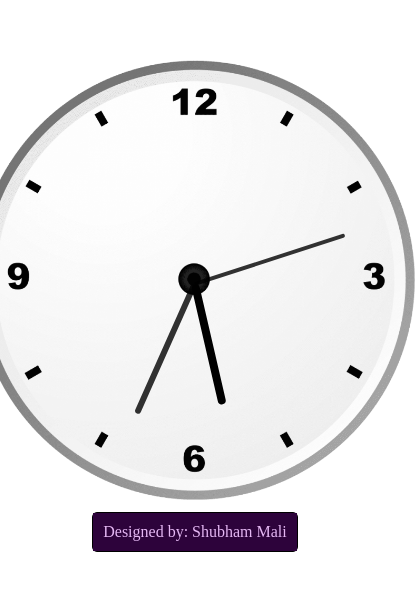
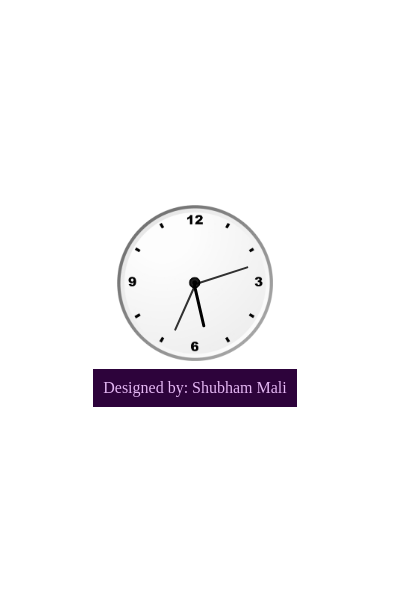
Before and after one commit to shubham-mali7/Analog-Clock, a plain HTML site: page index.html in a window 390 px wide. Shown: the part 116-706 px from the top of the page, 415 px wide, since content can reach past the window. Drawn offline with Linux system fonts and the light colour scheme.

Commit message:
added mediaqueries, given bodyheight 100vh for small screens

```diff
--- a/style.css
+++ b/style.css
@@ -8,12 +8,11 @@ body {
   flex-direction: column;
   align-items: center;
   justify-content: center;
-  height: 100vh;
 }
 #clockContainer {
   position: relative;
-  width: 440px;
-  height: 440px;
+  width: 40vw;
+  height: 40vw;
   background: url(clock.png) no-repeat center center/cover;
   /* border: 1px solid red; */
 }
@@ -50,9 +49,10 @@ body {
 }
 
 footer {
-  border: 1px solid black;
-  margin-top: 3%;
+  /* border: 3px solid yellow;  */
+  margin-top: 2%;
   border-radius: 5px;
+  margin-bottom: 2%;
 }
 .copyright {
   padding: 10px;
@@ -67,3 +67,14 @@ a:hover {
   text-decoration: underline;
   color: white;
 }
+
+@media only screen and (max-width: 1100px) {
+  body {
+    /* background-color: aquamarine; */
+    height: 100vh;
+  }
+
+  footer {
+    margin-bottom: 0;
+  }
+}
```
Also changed, not shown: index.html (+6 -1 lines).
